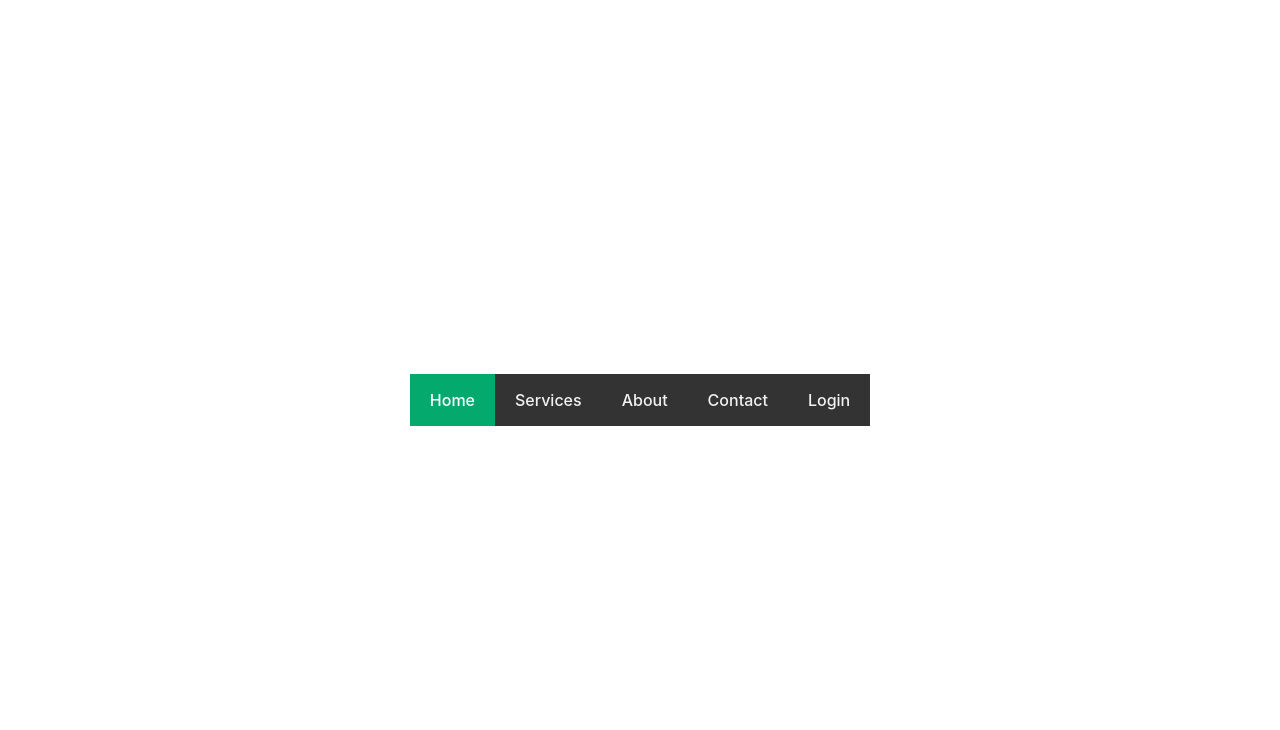
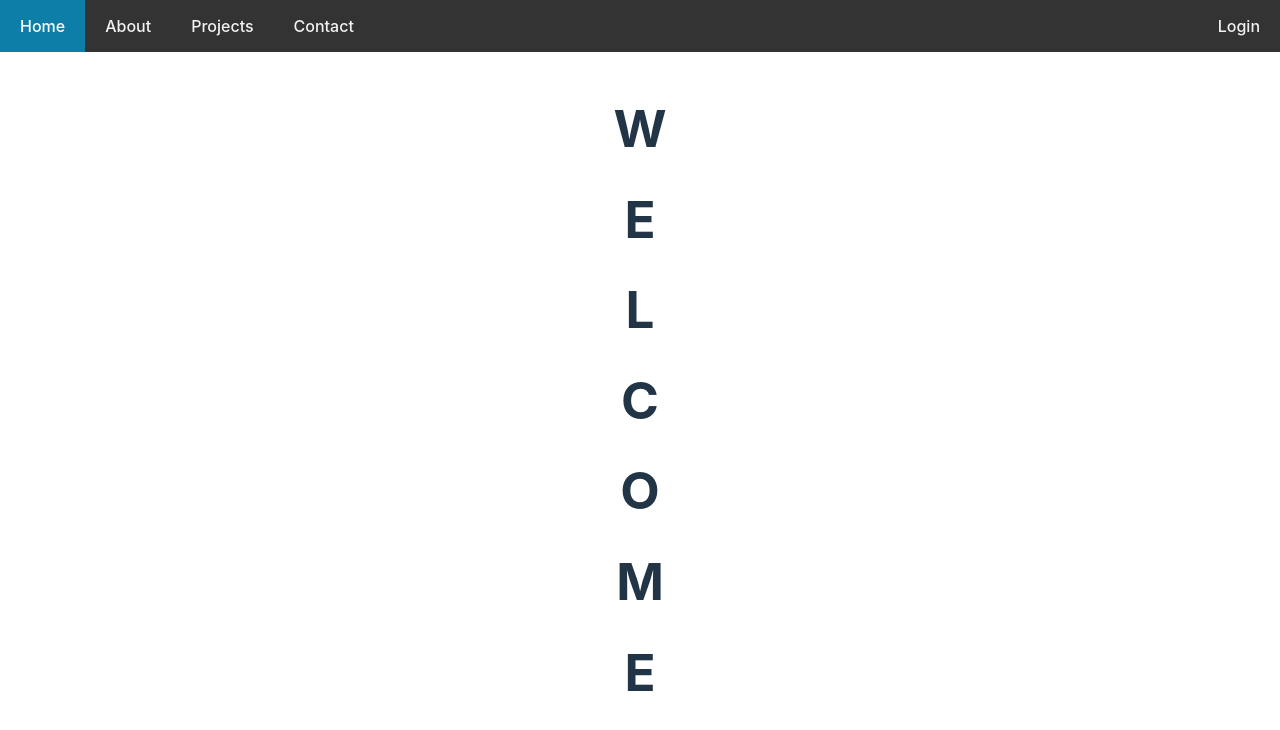
Before and after one commit to MuseManic/ShowcaseWebsite, a React (Vite) app in the folder KyleCorbettWebsite/: page / in a window 1280 px wide. Shown: the top 730 px of the page. Built offline with nearby package versions, Linux system fonts and the light colour scheme.

Commit message:
Welcome Message Added

```diff
--- a/KyleCorbettWebsite/src/App.css
+++ b/KyleCorbettWebsite/src/App.css
@@ -8,6 +8,10 @@
 .navbar {
   background-color: #333;
   overflow: hidden;
+  position: absolute;
+  top: 0;
+  left: 0;
+  width: 100%; /* Make the navbar stretch across the top */
 }
 
 .navbar a {
@@ -25,7 +29,8 @@
 }
 
 .navbar a.active {
-  background-color: #04AA6D;
+
+  background-color: #0c7ea8;
   color: white;
 }
 
--- a/KyleCorbettWebsite/src/App.tsx
+++ b/KyleCorbettWebsite/src/App.tsx
@@ -6,22 +6,65 @@ import './App.css'
 function App() {
   /*const [count, setCount] = useState(0)*/
 
+  const navbar ={
+
+    Item1: "Home",
+    Item2: "About",
+    Item3: "Projects",
+    Item4: "Contact"
+
+  }
+
+  const welcome = {
+
+      letter1: "W",
+      letter2: "E",
+      letter3: "L",
+      letter4: "C",
+      letter5: "O",
+      letter6: "M",
+      letter7: "E"
+
+  }
+
   return (
     <>
+    <div>
       <div className="navbar">
-        <a href="#home" className="active">Home</a>
-        <a href="#services">Services</a>
-        <a href="#about">About</a>
-        <a href="#contact">Contact</a>
+        <a href="#home" className="active">{navbar.Item1}</a>
+        <a href="#about">{navbar.Item2}</a>
+        <a href="#projects">{navbar.Item3}</a>
+        <a href="#contact">{navbar.Item4}</a>
         <div className="navbar-right">
             <a href="#login">Login</a>
         </div>
-    </div>
 
 
 
+    </div>
+    <h1>{welcome.letter1}</h1>
+    <h1>{welcome.letter2}</h1>
+    <h1>{welcome.letter3}</h1>
+    <h1>{welcome.letter4}</h1>
+    <h1>{welcome.letter5}</h1>
+    <h1>{welcome.letter6}</h1>
+    <h1>{welcome.letter7}</h1>
+
+
+    </div>
+
     </>
-  )
+
+
+
+
+
+
+)
+
+
+
+
 }
 
 export default App
```
